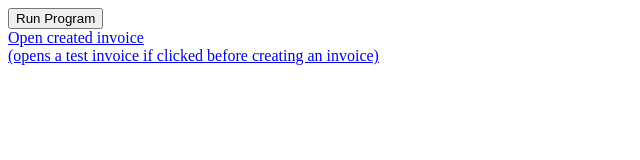
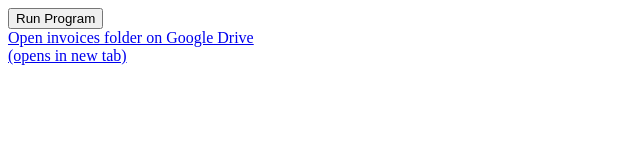
Before and after one commit to beccauwu/Project-3, a website: page views/index.html in a window 1280 px wide. Shown: the whole page, without its empty margins (0-640 px from the left). Drawn offline with Linux system fonts and the light colour scheme.

Commit message:
update link in index.html to go to invoices folder on google drive

```diff
--- a/views/index.html
+++ b/views/index.html
@@ -24,5 +24,5 @@
         // Set focus in the terminal
         document.getElementsByClassName("xterm-helper-textarea")[0].focus();
     </script>
-    <a href="../Invoice.pdf" target="_blank">Open created invoice<br>(opens a test invoice if clicked before creating an invoice)</a>
+    <a href="https://drive.google.com/drive/folders/1_C-fAnZgSmfio28gpGks6ZPZRlW9G981?usp=sharing" target="_blank">Open invoices folder on Google Drive <br> (opens in new tab)</a>
 </body>
```
